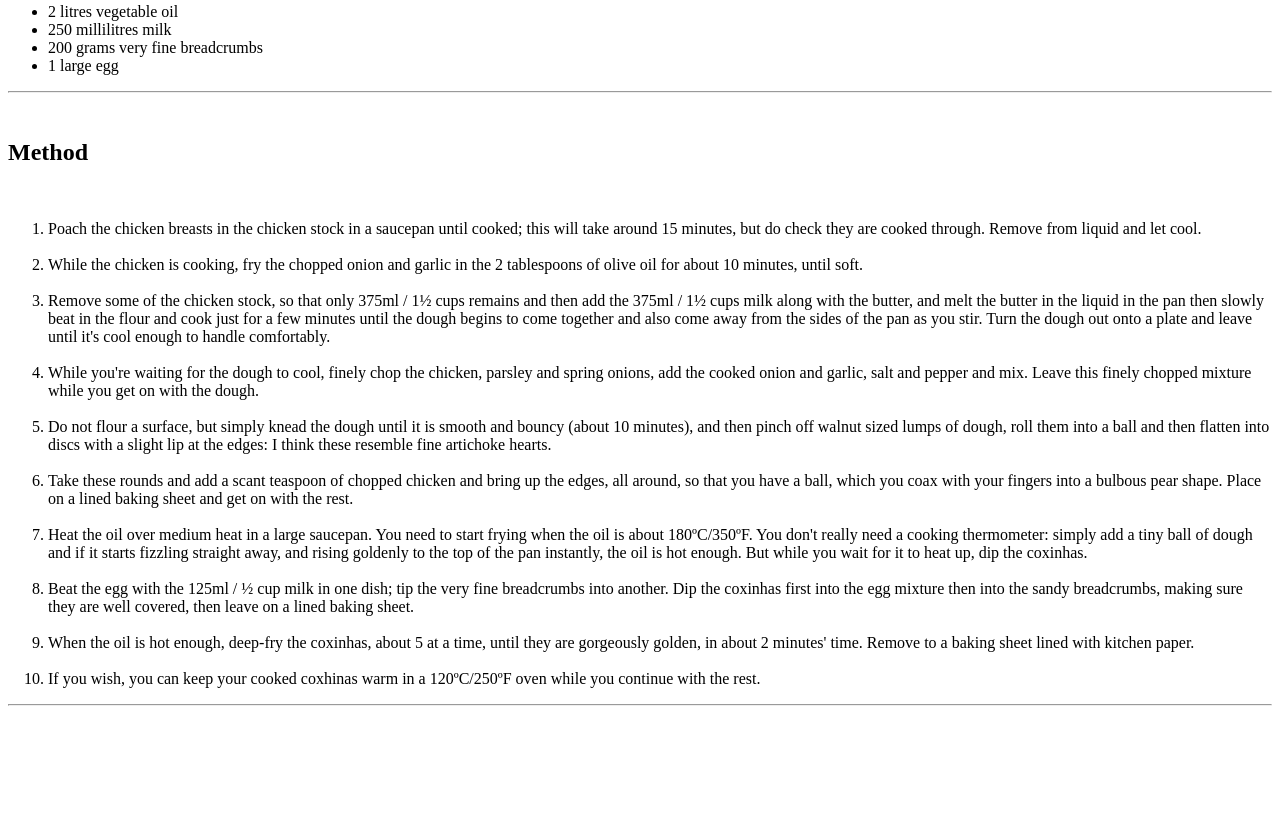
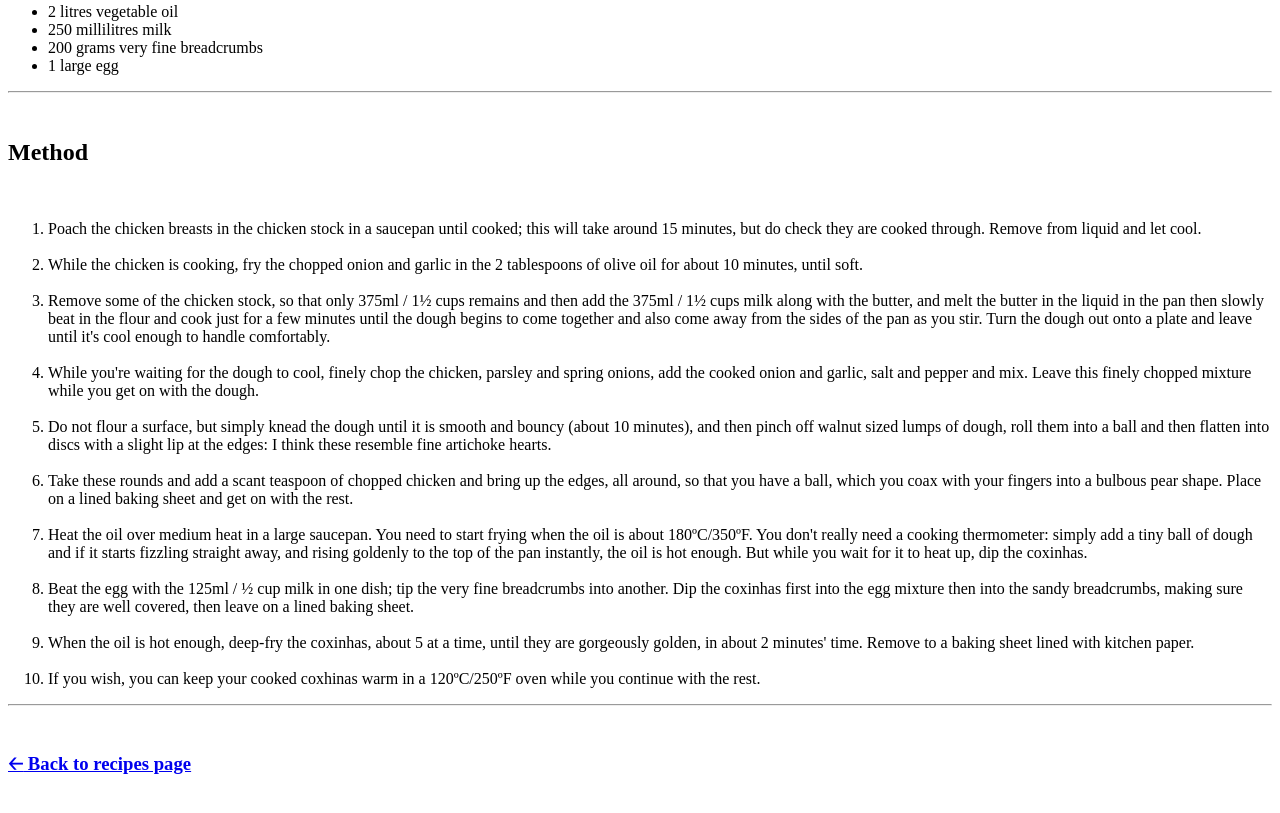
Before and after one commit to MikaBraga/odin-recipes, a plain HTML site: page Recipes/Coxinha.html in a window 1280 px wide. Shown: the part 941-1754 px from the top of the page. Before the commit the page ends 1699 px from the top, so only its background shows below. Drawn offline with Linux system fonts and the light colour scheme.

Commit message:
link to go back to the index added

```diff
--- a/Recipes/Coxinha.html
+++ b/Recipes/Coxinha.html
@@ -6,6 +6,7 @@
     </head>
 
     <body>
+
         <h1>Chicken Coxinha</h1>
         <hr>
         <br>
@@ -66,5 +67,8 @@
 
 <hr>
  <br>
-<br>   </body>
+ <h3><a href="../index.html"><b>🡠</b> Back to recipes page</a></h3>
+<br>
+<br>
+  </body>
 </html>
```
